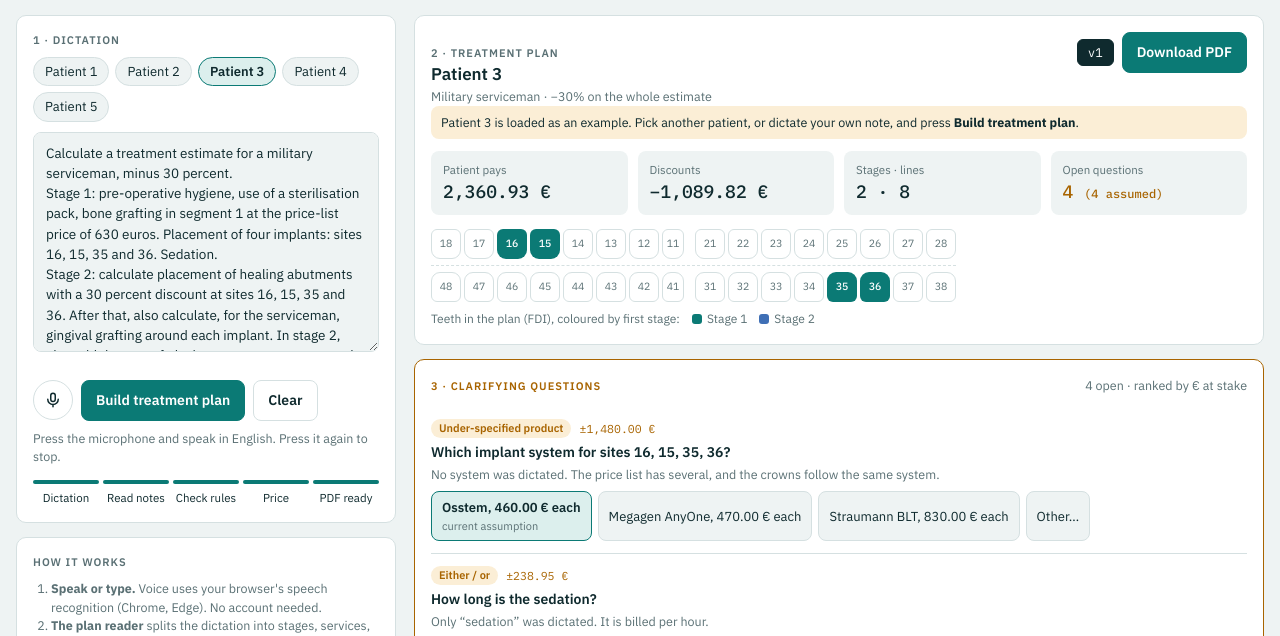
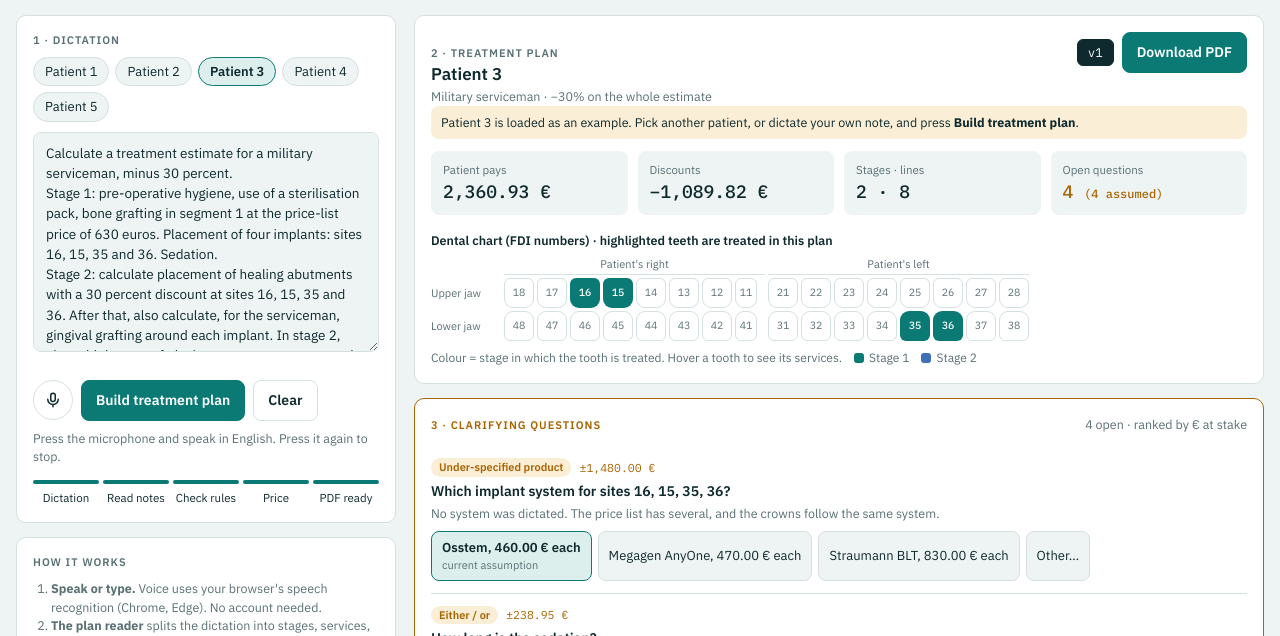
Before and after one commit to greateryoda/dental-plan-agent, a plain HTML site: page index.html in a window 1280 px wide. Shown: the part 103-739 px from the top of the page. Drawn offline with nearby package versions, Linux system fonts and the light colour scheme.

Commit message:
Label the dental chart (upper/lower jaw, patient's right/left)
Co-Authored-By: Claude Opus 5.5 <noreply@anthropic.com>

```diff
--- a/index.html
+++ b/index.html
@@ -79,8 +79,11 @@ textarea { min-height: 220px; resize: vertical; font-size: 13.5px; }
 .kpi .v.amber { color: var(--amber); }
 
 /* odontogram */
-.odo-wrap { overflow-x: auto; margin-top: 14px; }
-.odo { display: grid; grid-template-columns: repeat(16, 30px); gap: 3px; width: max-content; }
+.odo-wrap { overflow-x: auto; }
+.odo { display: grid; grid-template-columns: 70px repeat(16, 30px); gap: 3px; width: max-content; align-items: center; }
+.odo .jaw { font-size: 11px; color: var(--muted); }
+.odo .side { grid-column: span 8; font-size: 11px; color: var(--muted); text-align: center; border-bottom: 1px solid var(--line); padding-bottom: 2px; }
+.odo-title { font-size: 12.5px; font-weight: 600; margin: 16px 0 6px; }
 .odo .t { height: 30px; border: 1px solid var(--line); border-radius: 6px 6px 9px 9px; font-family: var(--mono); font-size: 10.5px; display: flex; align-items: center; justify-content: center; color: var(--muted); background: var(--surface); }
 .odo .t.lower { border-radius: 9px 9px 6px 6px; }
 .odo .t.mid { margin-right: 8px; }
@@ -192,7 +195,8 @@ details.how ol { padding-left: 18px; }
         </div>
         <div class="example" id="exampleBanner" hidden>Patient 3 is loaded as an example. Pick another patient, or dictate your own note, and press <b>Build treatment plan</b>.</div>
         <div class="summary" id="summary"></div>
-        <div class="odo-wrap"><div class="odo" id="odo" aria-label="Teeth involved (FDI)"></div></div>
+        <p class="odo-title">Dental chart (FDI numbers) · highlighted teeth are treated in this plan</p>
+        <div class="odo-wrap"><div class="odo" id="odo" aria-label="Dental chart, FDI numbering"></div></div>
         <div class="legend" id="legend"></div>
         <p class="hint" id="pdfHint" hidden></p>
       </section>
@@ -858,8 +862,10 @@ function renderOdo(plan) {
   if (plan) for (const s of plan.stages) for (const l of s.lines) for (const t of l.teeth || []) { (map[t] = map[t] || { n: s.n, items: [] }).items.push(`S${s.n}: ${l.label}`); }
   const upper = [18, 17, 16, 15, 14, 13, 12, 11, 21, 22, 23, 24, 25, 26, 27, 28], lower = [48, 47, 46, 45, 44, 43, 42, 41, 31, 32, 33, 34, 35, 36, 37, 38];
   const cell = (t, low) => { const m = map[t]; const mid = t % 10 === 1 && (Math.floor(t / 10) === 1 || Math.floor(t / 10) === 4); return `<div class="t ${low ? "lower" : ""} ${mid ? "mid" : ""} ${m ? "on" : ""}" ${m ? `style="background:${stageColor(m.n)}" title="${esc(t + " — " + m.items.join("; "))}"` : `title="${t}"`}>${t}</div>`; };
-  $("odo").innerHTML = upper.map(t => cell(t)).join("") + `<div class="gap"></div>` + lower.map(t => cell(t, true)).join("");
-  $("legend").innerHTML = plan ? `<span>Teeth in the plan (FDI), coloured by first stage:</span>` + plan.stages.map(s => `<span><i style="background:${stageColor(s.n)}"></i>Stage ${s.n}</span>`).join("") : "";
+  $("odo").innerHTML = `<span></span><span class="side">Patient's right</span><span class="side">Patient's left</span>`
+    + `<span class="jaw">Upper jaw</span>` + upper.map(t => cell(t)).join("")
+    + `<span class="jaw">Lower jaw</span>` + lower.map(t => cell(t, true)).join("");
+  $("legend").innerHTML = plan ? `<span>Colour = stage in which the tooth is treated. Hover a tooth to see its services.</span>` + plan.stages.map(s => `<span><i style="background:${stageColor(s.n)}"></i>Stage ${s.n}</span>`).join("") : "";
 }
 function renderQuestions(v) {
   const isLatest = state.cur === state.versions.length - 1;
```
